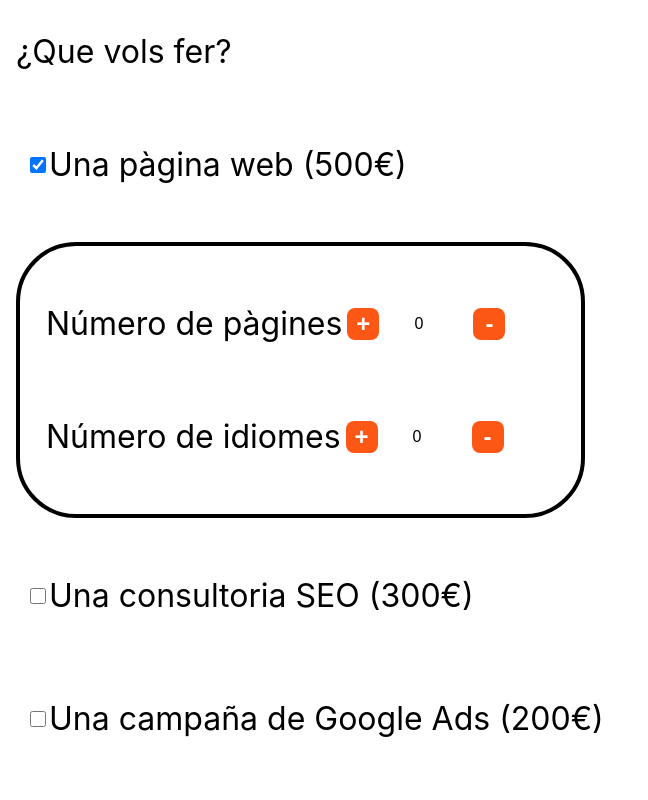
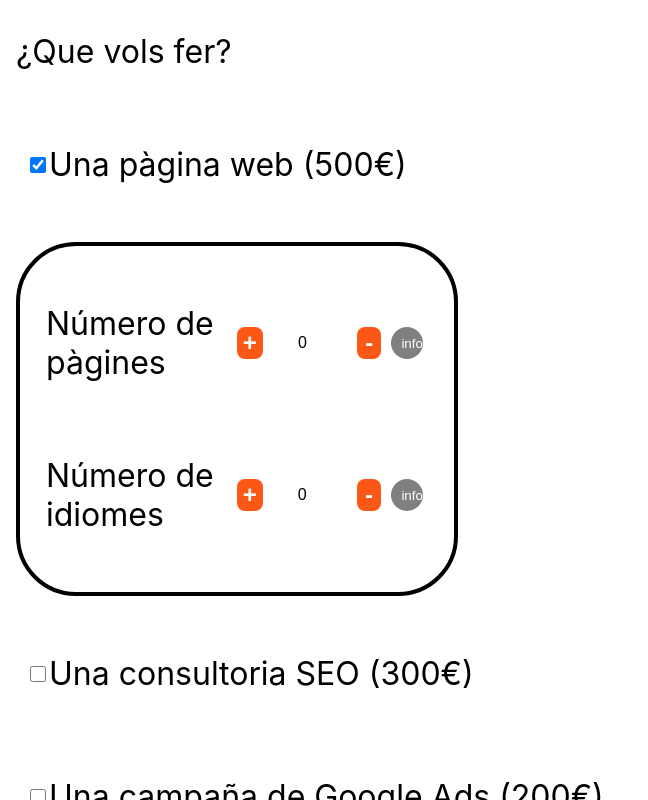
Before and after one commit to CristianAltGr/Sprint-7, a React (Create React App) app in the folder budget/: page /budget in a window 1280 px wide. Both pictures are taken after a click on the checkbox 38 px from the left and 164 px from the top of the page. Shown: the top 800 px of the page, without its empty margins (0-648 px from the left). Built offline with nearby package versions, Linux system fonts and the light colour scheme.

Commit message:
exercice 6 do it!

```diff
--- /dev/null
+++ b/budget/src/components/scene/PopUP.js
@@ -0,0 +1,31 @@
+import React from "react";
+import { useState } from "react";
+import { Info,PopBg } from "../styles";
+
+
+const PopUp = (props) => {
+
+    const [advice,setAdvice]=useState(false);
+    const changeAdvice = (event)=>{
+        event.preventDefault();
+
+        if(advice){
+            setAdvice(false)
+        }else if(!advice){
+            setAdvice(true)
+        }
+    }
+    return(
+        <>
+        <Info onClick={changeAdvice} style={{ display: "inline-block" }}>info</Info>
+        {advice &&
+        <PopBg className="bgPop" onClick={changeAdvice} >
+            <div className="containerPop">
+                <p>{props.text}</p>
+            </div>
+        </PopBg>}
+        </>
+    )
+}
+
+export default PopUp;
--- a/budget/src/components/scene/Welcome.js
+++ b/budget/src/components/scene/Welcome.js
@@ -1,14 +1,15 @@
 import React from "react";
 import {Link} from "react-router-dom";
+import { Hero } from "../styles";
 
 const Welcome = () =>{
 
     return(
-        <div className="container">
+        <Hero className="container">
             <h1 className="hero">Benvigut al seu proyecte! </h1>
             <p>A continuació pot escollir el servei més adequat a les seves necessitats i consultar un pressupost l'instant! </p>
             <Link to="budget">Consulta</Link>
-        </div>
+        </Hero>
     )
 }
 
--- a/budget/src/components/scene/panel.js
+++ b/budget/src/components/scene/panel.js
@@ -1,5 +1,6 @@
 import React from "react";
-import { InputS, PanelS } from "../styles";
+import { ButtonS, InputS, PanelS } from "../styles";
+import PopUp from "./PopUP";
 
 const Panel = (props) => {
 
@@ -8,16 +9,18 @@ const Panel = (props) => {
 
         <InputS>
         <span><p>Número de pàgines</p></span>
-            <button onClick={props.funcBtn} name= "plusPg">+</button>
+            <ButtonS onClick={props.funcBtn} name= "plusPg">+</ButtonS>
             <input type="number" min={0} name="pag" id="pags" value={props.pages} onChange={props.func} />
-            <button onClick={props.funcBtn} name= "reducePg">-</button>
+            <ButtonS onClick={props.funcBtn} name= "reducePg">-</ButtonS>
+            <PopUp  text="Aquest apartat ha d'indicar el nombre de pàgines de la seva web."></PopUp>
         </InputS>
 
         <InputS>
         <span><p>Número de idiomes</p></span>
-            <button onClick={props.funcBtn} name= "plusLg">+</button>
+            <ButtonS onClick={props.funcBtn} name= "plusLg">+</ButtonS>
             <input type="number" min={0} name="idiom" id="idioms" value={props.idioms} onChange={props.func} />
-            <button onClick={props.funcBtn} name= "reduceLg">-</button>
+            <ButtonS onClick={props.funcBtn} name= "reduceLg">-</ButtonS>
+            <PopUp text="Aquest apartat ha d'indicar el nombre d'idiomes de la seva web."></PopUp>
         </InputS>
     </PanelS>
     )
--- a/budget/src/components/styles.js
+++ b/budget/src/components/styles.js
@@ -9,6 +9,7 @@ export const GlobalStyle = createGlobalStyle`
 
     }
 `
+
 export const Body = styled.div`
     margin-left: 2vh;
 `
@@ -16,7 +17,7 @@ export const Body = styled.div`
 export const PanelS = styled.div`
     margin-top: 2vh;
     margin-bottom: 2vh;
-    margin-right: 55%;
+    margin-right: 65%;
     padding: 2vh;
     border: 4px solid black;
     border-radius: 60px;
@@ -46,17 +47,50 @@ export const InputS = styled.div`
         text-align: center;
         border: none;
     }
-    button{
-        font-size: 3vh;
+
+`
+export const ButtonS = styled.button`
+ font-size: 3vh;
         font-weight: bold;
         color: white;
         border: none;
         border-radius: 8px;
         background-color: #fd5716;
-    }
 `
 
 export const InputX = styled.input`
     width: 2vh;
     height: 2vh;
 `
+export const Info = styled.button`
+    background-color: grey;
+    color: white;
+    padding-left: 10px;
+    border-radius: 33px;
+    width: 2vh;
+    height: 2vh;
+    border: none;
+`
+export const PopBg = styled.div`
+    position: absolute;
+    z-index: 1;
+    background-color: #80808075;
+    left: 0;
+    top: 0;
+    height: 100%;
+    width: 100%;
+
+    .containerPop{
+        position: absolute;
+        left: 65vh;
+        top:65vh;
+        padding: 3vh;
+        background-color: white;
+        border: 6px solid black;
+        border-radius: 60px;
+    }
+`
+
+export const Hero = styled.div`
+    font-size: 2vh;
+`
```
